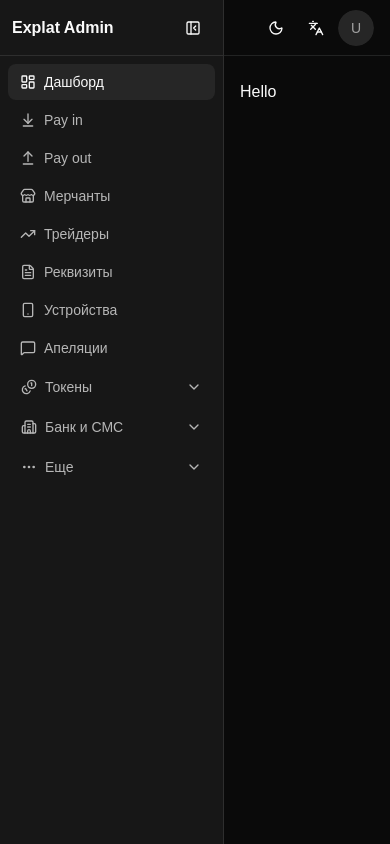
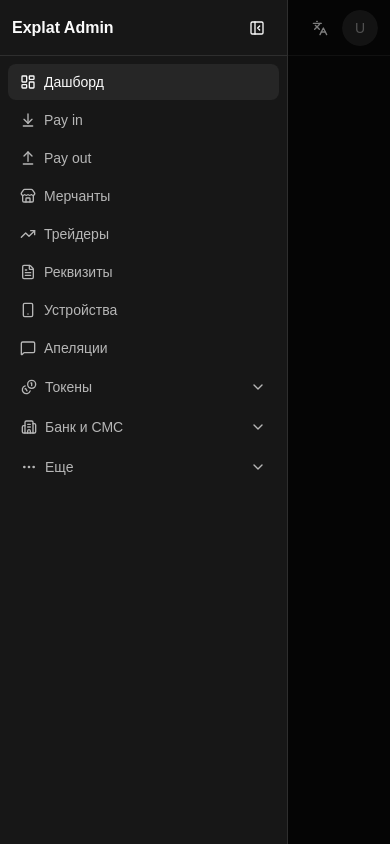
Before and after one commit to AydosJs/explat-admin, a React (Vite) app: page / in a window 390 px wide. Built offline with nearby package versions, Linux system fonts and the light colour scheme.

Commit message:
responsive

```diff
--- a/src/components/app-header.tsx
+++ b/src/components/app-header.tsx
@@ -22,8 +22,10 @@ import {
   LanguagesIcon,
   UserIcon,
   LogOutIcon,
+  MenuIcon,
 } from "lucide-react";
 import { cn } from "@/lib/utils";
+import { useAppStore } from "@/stores/use-app-store";
 
 const themeOptions: { value: Theme; label: string; icon: typeof SunIcon }[] = [
   { value: "light", label: "Светлая", icon: SunIcon },
@@ -124,13 +126,24 @@ function UserMenu() {
 }
 
 export function AppHeader() {
+  const toggleSidebar = useAppStore((s) => s.toggleSidebar);
+
   return (
     <header
       className={cn(
-        "flex h-14 shrink-0 items-center justify-end gap-1 border-b border-border bg-background px-4"
+        "flex h-14 shrink-0 items-center justify-between gap-2 border-b border-border bg-background px-3 sm:px-4"
       )}
     >
-      <div className="flex items-center gap-1">
+      <Button
+        variant="ghost"
+        size="icon"
+        onClick={toggleSidebar}
+        aria-label="Открыть меню"
+        className="shrink-0 md:hidden"
+      >
+        <MenuIcon className="size-5" />
+      </Button>
+      <div className="flex flex-1 justify-end items-center gap-1 min-w-0">
         <ThemeToggle />
         <LanguageToggle />
         <UserMenu />
--- a/src/components/app-sidebar.tsx
+++ b/src/components/app-sidebar.tsx
@@ -36,6 +36,7 @@ import {
   type SidebarMenuItemGroup,
   type SidebarMenuItemSingle,
 } from "@/config/sidebar-menu";
+import { useIsMobile } from "@/hooks/use-media-query";
 import { useAppStore } from "@/stores/use-app-store";
 
 const SIDEBAR_ICONS: Record<SidebarMenuIcon, React.ComponentType<{ className?: string }>> = {
@@ -75,12 +76,14 @@ function NavLink({
   icon: Icon,
   collapsed,
   onSingleItemClick,
+  onNavigate,
 }: {
   to: string;
   label: string;
   icon?: React.ComponentType<{ className?: string }>;
   collapsed?: boolean;
   onSingleItemClick?: () => void;
+  onNavigate?: () => void;
 }) {
   const pathname = useRouterState({ select: (s) => s.location.pathname });
   const isActive = pathname === to || (to !== "/" && pathname.startsWith(to));
@@ -89,7 +92,8 @@ function NavLink({
   const handleClick = useCallback(() => {
     if (Icon) setClickKey((k) => k + 1);
     onSingleItemClick?.();
-  }, [Icon, onSingleItemClick]);
+    onNavigate?.();
+  }, [Icon, onSingleItemClick, onNavigate]);
 
   if (collapsed && Icon) {
     return (
@@ -171,11 +175,13 @@ const GroupItem = memo(function GroupItem({
   open,
   onOpenChange: onOpenChangeProp,
   collapsed,
+  onNavigate,
 }: {
   item: SidebarMenuItemGroup;
   open: boolean;
   onOpenChange: (next: boolean, title: string) => void;
   collapsed?: boolean;
+  onNavigate?: () => void;
 }) {
   const pathname = useRouterState({ select: (s) => s.location.pathname });
   const isActiveGroup =
@@ -261,7 +267,7 @@ const GroupItem = memo(function GroupItem({
           <ul className="mt-1 flex flex-col gap-0.5 pl-2">
             {item.items.map((sub) => (
               <li key={sub.to}>
-                <NavLink to={sub.to} label={sub.label} />
+                <NavLink to={sub.to} label={sub.label} onNavigate={onNavigate} />
               </li>
             ))}
           </ul>
@@ -273,9 +279,14 @@ const GroupItem = memo(function GroupItem({
 
 export function AppSidebar() {
   const pathname = useRouterState({ select: (s) => s.location.pathname });
+  const isMobile = useIsMobile();
   const expanded = useAppStore((s) => s.sidebarOpen);
+  const setSidebarOpen = useAppStore((s) => s.setSidebarOpen);
   const toggleSidebar = useAppStore((s) => s.toggleSidebar);
-  const collapsed = !expanded;
+  // On mobile: drawer is always "expanded" (full menu); store controls open/closed
+  const effectiveExpanded = isMobile ? true : expanded;
+  const collapsed = !effectiveExpanded;
+  const closeSidebar = useCallback(() => setSidebarOpen(false), [setSidebarOpen]);
 
   const groupForPath = useMemo(() => getGroupTitleForPath(pathname), [pathname]);
   const [openGroup, setOpenGroup] = useState<string | null>(null);
@@ -314,25 +325,34 @@ export function AppSidebar() {
   return (
     <aside
       className={cn(
-        "flex h-full flex-col border-r border-sidebar-border bg-sidebar text-sidebar-foreground transition-[width] duration-200 ease-in-out",
-        expanded ? "w-56" : "w-14"
+        "flex h-full flex-col bg-sidebar text-sidebar-foreground transition-[width] duration-200 ease-in-out",
+        isMobile ? "w-full" : "border-r border-sidebar-border",
+        !isMobile && (effectiveExpanded ? "w-56" : "w-14")
       )}
     >
       <div
         className={cn(
           "flex h-14 shrink-0 items-center border-b border-sidebar-border",
-          expanded ? "justify-between px-3" : "justify-center px-0"
+          effectiveExpanded ? "justify-between px-3" : "justify-center px-0"
         )}
       >
-        {expanded && <span className="truncate font-semibold">Explat Admin</span>}
+        {effectiveExpanded && (
+          <span className="truncate font-semibold">Explat Admin</span>
+        )}
         <Button
           variant="ghost"
           size="icon"
-          onClick={toggleSidebar}
-          title={expanded ? "Свернуть меню" : "Развернуть меню"}
+          onClick={isMobile ? closeSidebar : toggleSidebar}
+          title={
+            isMobile
+              ? "Закрыть меню"
+              : effectiveExpanded
+                ? "Свернуть меню"
+                : "Развернуть меню"
+          }
           className="shrink-0 text-sidebar-foreground hover:bg-sidebar-accent hover:text-sidebar-accent-foreground"
         >
-          {expanded ? (
+          {effectiveExpanded ? (
             <PanelLeftClose className="size-4" />
           ) : (
             <PanelLeft className="size-4" />
@@ -347,7 +367,10 @@ export function AppSidebar() {
                 key={item.to}
                 item={item}
                 collapsed={collapsed}
-                onSingleItemClick={() => setOpenGroup(null)}
+                onSingleItemClick={() => {
+                  setOpenGroup(null);
+                  if (isMobile) closeSidebar();
+                }}
               />
             ) : (
               <GroupItem
@@ -356,6 +379,7 @@ export function AppSidebar() {
                 open={isGroupOpen(item.title)}
                 onOpenChange={handleGroupOpenChange}
                 collapsed={collapsed}
+                onNavigate={isMobile ? closeSidebar : undefined}
               />
             )
           )}
--- /dev/null
+++ b/src/hooks/use-media-query.ts
@@ -0,0 +1,25 @@
+import { useEffect, useState } from "react";
+
+/**
+ * Matches Tailwind md breakpoint (768px). true when viewport is below md.
+ */
+export function useIsMobile(): boolean {
+  return useMediaQuery("(max-width: 767px)");
+}
+
+export function useMediaQuery(query: string): boolean {
+  const [matches, setMatches] = useState(() => {
+    if (typeof window === "undefined") return false;
+    return window.matchMedia(query).matches;
+  });
+
+  useEffect(() => {
+    const m = window.matchMedia(query);
+    setMatches(m.matches);
+    const handler = (e: MediaQueryListEvent) => setMatches(e.matches);
+    m.addEventListener("change", handler);
+    return () => m.removeEventListener("change", handler);
+  }, [query]);
+
+  return matches;
+}
--- a/src/routes/__root.tsx
+++ b/src/routes/__root.tsx
@@ -2,15 +2,46 @@ import { Outlet } from "@tanstack/react-router";
 
 import { AppHeader } from "@/components/app-header";
 import { AppSidebar } from "@/components/app-sidebar";
+import { useIsMobile } from "@/hooks/use-media-query";
+import { useAppStore } from "@/stores/use-app-store";
+import { cn } from "@/lib/utils";
 
 export function RootComponent() {
+  const isMobile = useIsMobile();
+  const sidebarOpen = useAppStore((s) => s.sidebarOpen);
+  const setSidebarOpen = useAppStore((s) => s.setSidebarOpen);
+
   return (
     <div className="flex h-screen overflow-hidden bg-background">
-      <AppSidebar />
-      <div className="flex min-h-0 flex-1 flex-col overflow-hidden">
+      {/* Mobile: backdrop when sidebar is open */}
+      {isMobile && (
+        <button
+          type="button"
+          aria-label="Закрыть меню"
+          onClick={() => setSidebarOpen(false)}
+          className={cn(
+            "fixed inset-0 z-40 bg-black/50 transition-opacity duration-200 md:hidden",
+            sidebarOpen ? "opacity-100" : "pointer-events-none opacity-0"
+          )}
+        />
+      )}
+
+      {/* Sidebar: fixed overlay on mobile, in-flow on desktop */}
+      <div
+        className={cn(
+          "flex h-full flex-col border-r border-sidebar-border bg-sidebar transition-[transform,width] duration-200 ease-in-out",
+          isMobile && "fixed inset-y-0 left-0 z-50 w-72",
+          isMobile && !sidebarOpen && "-translate-x-full",
+          !isMobile && "shrink-0"
+        )}
+      >
+        <AppSidebar />
+      </div>
+
+      <div className="flex min-h-0 flex-1 flex-col overflow-hidden min-w-0">
         <AppHeader />
         <main className="min-h-0 flex-1 overflow-auto">
-          <div className="mx-auto w-full max-w-7xl px-4 py-6 sm:px-6">
+          <div className="mx-auto w-full max-w-7xl px-4 py-4 sm:px-6 sm:py-6">
             <Outlet />
           </div>
         </main>
```
